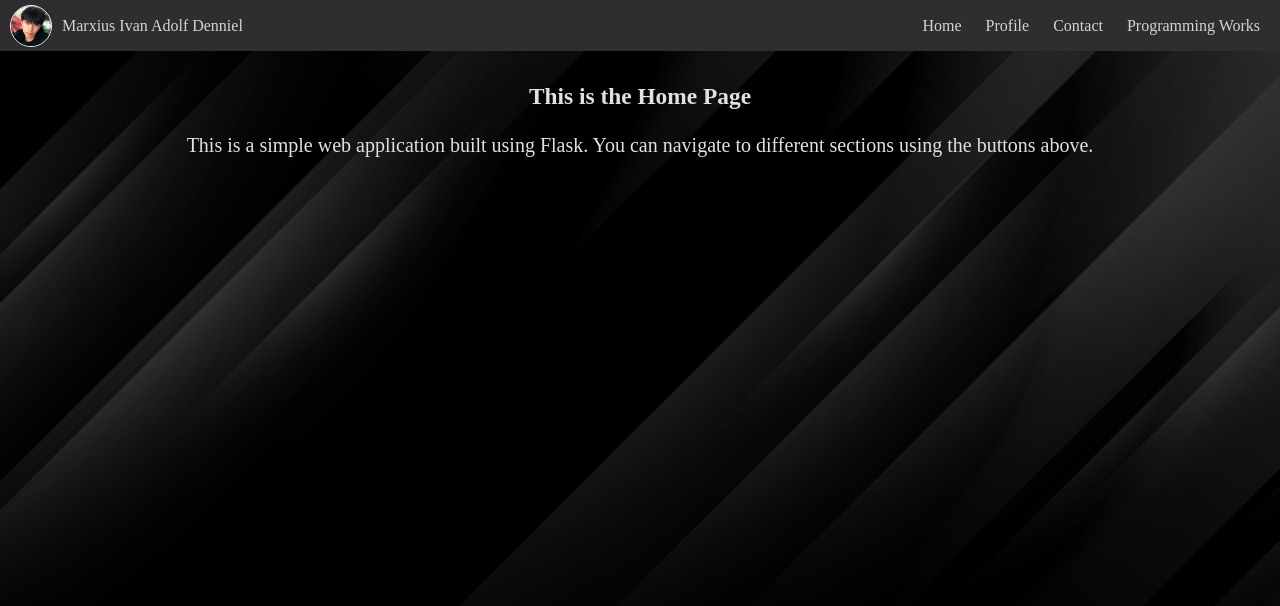
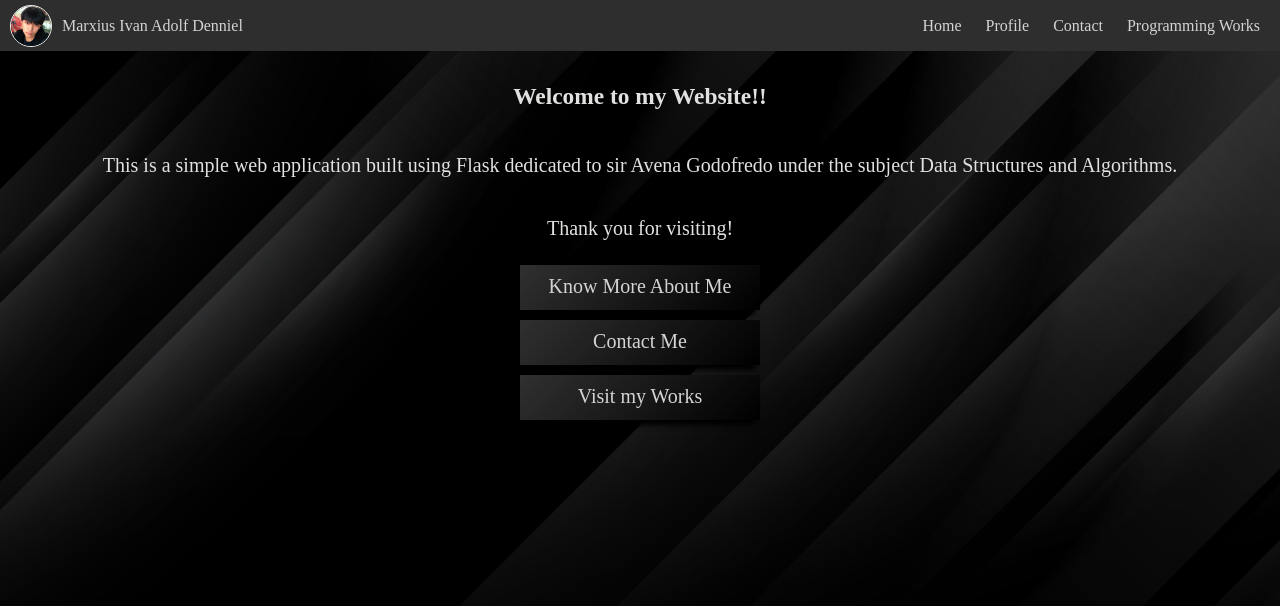
Before and after one commit to Marsyus/flask_web_app_portfolio, a Flask app: page / in a window 1280 px wide. Shown: the top 606 px of the page. Run offline with Flask 3, Linux system fonts and the light colour scheme.

Commit message:
Designed the home page

```diff
--- a/static/styles.css
+++ b/static/styles.css
@@ -86,6 +86,35 @@ main {
     color: rgb(226, 225, 224);
     text-align: center;
 }
+
+
+/* Home */
+.home-main {
+    display: grid;
+    align-items: center;
+    justify-items: center;
+}
+
+
+.home-buttons {
+    display: grid;
+    justify-content: center;
+}
+
+
+.home-buttons div {
+    background: linear-gradient(135deg, #303030, #000000);
+    color: rgb(212, 212, 212);
+    padding: 10px 20px;
+    margin: 5px 10px;
+    font-family: 'sans-serif';
+    font-size: 20px;
+    cursor: pointer;
+    width: 200px;
+    height: 25px;
+    box-shadow: -5px 5px 5px rgb(0, 0, 0);
+}
+
 
 /* Profile */
 .profile-main {
--- a/templates/index.html
+++ b/templates/index.html
@@ -7,11 +7,22 @@
     <body>
         <!--Header-->
         {% include 'header.html' %}
-        <main>
-            <h3>This is the Home Page</h3>
-            <p>This is a simple web application built using Flask. You can navigate to different sections using the buttons above.</p>
+        <main class="home-main">
+            <h3>Welcome to my Website!!</h3>
+            <p>This is a simple web application built using Flask dedicated to sir Avena Godofredo under the subject Data Structures and Algorithms.</p>
+            <p>Thank you for visiting!</p>
+            <div class="home-buttons">
+                <div onclick="goToProfile()">
+                    Know More About Me
+                </div>
+                <div onclick="goToContact()">
+                    Contact Me
+                </div>
+                <div onclick="goToWorks()">
+                    Visit my Works
+                </div>
+            </div>
         </main>
-
         <script src="{{ url_for('static', filename='script.js') }}"></script>
     </body>
 </html>
```
